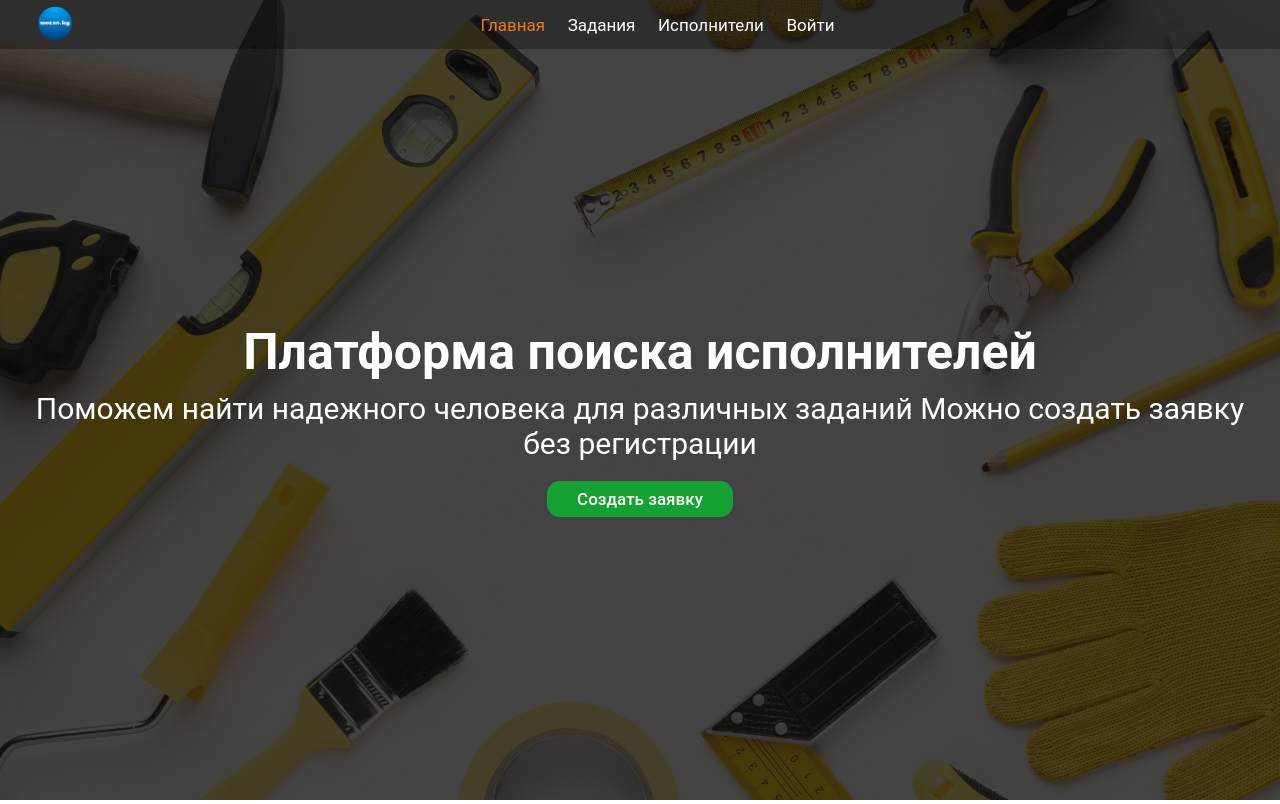
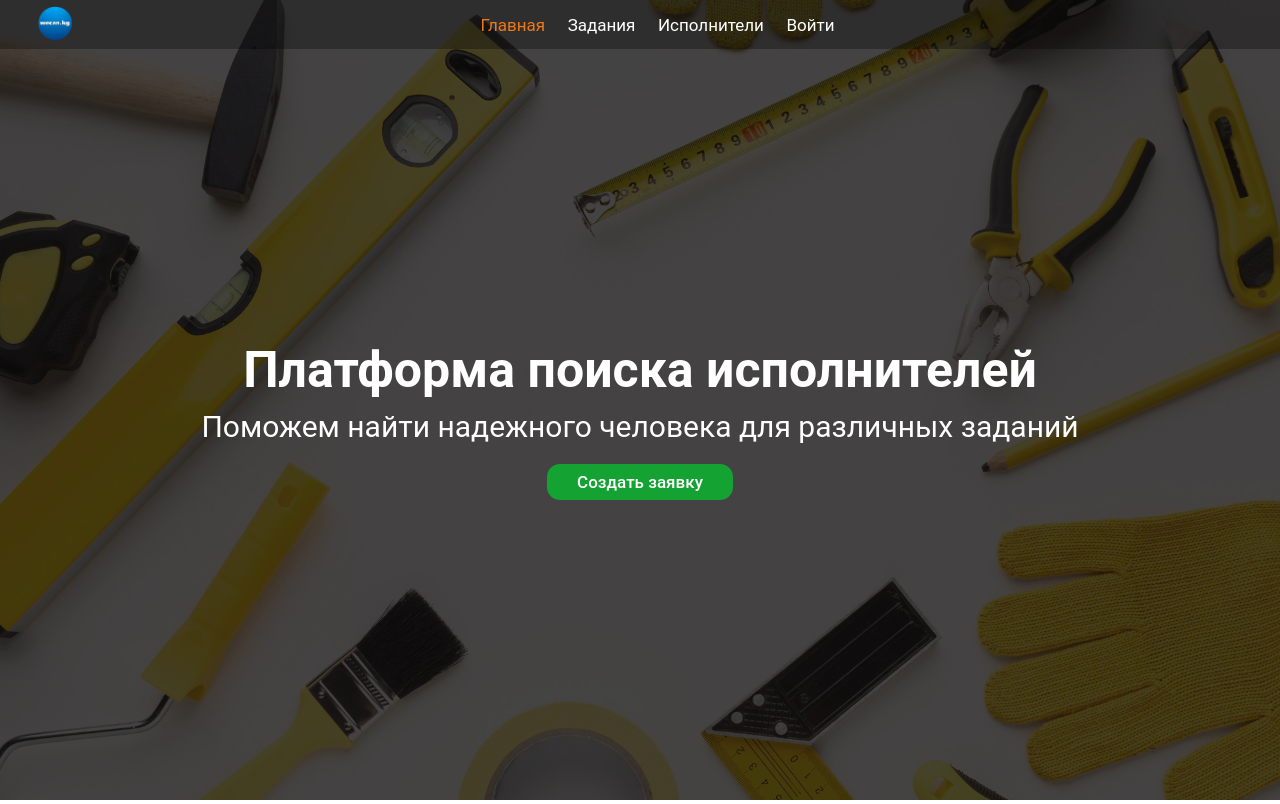
Before and after one commit to anvarinho/wecan, a Django app: page / in a window 1280 px wide. Shown: the top 804 px of the page. Run offline with Django 3.2, Linux system fonts and the light colour scheme; data that the repository does not hold is empty; some web fonts are replaced.

Commit message:
edited text by nuroskar

```diff
--- a/website/templates/home.html
+++ b/website/templates/home.html
@@ -7,8 +7,7 @@
             <div class="box promo" >
                 <div class="content" data-aos="zoom-in">
                     <h3>Платформа поиска исполнителей</h3>
-                    <p>Поможем найти надежного человека для различных заданий
-                        Можно создать заявку без регистрации</p>
+                    <p>Поможем найти надежного человека для различных заданий</p>
                     <div class="button">
                         <a href="{% url 'create' %}" class="btn">Создать заявку</a>
                     </div>
--- a/website/templates/makeoffer.html
+++ b/website/templates/makeoffer.html
@@ -17,7 +17,7 @@
                     <label for="">Ваше сообщение</label>
                     <input id="message" name="message" type="text" placeholder="Отправьте сообщение заказщику"/>
                 </div>
-                <button type="submit">Принять</button>
+                <button type="submit">Отправить отклик</button>
                 {% elif error == 'error' %}
                 <h1>Вы уже отправили заявку</h1>
                 {% endif %}
```
